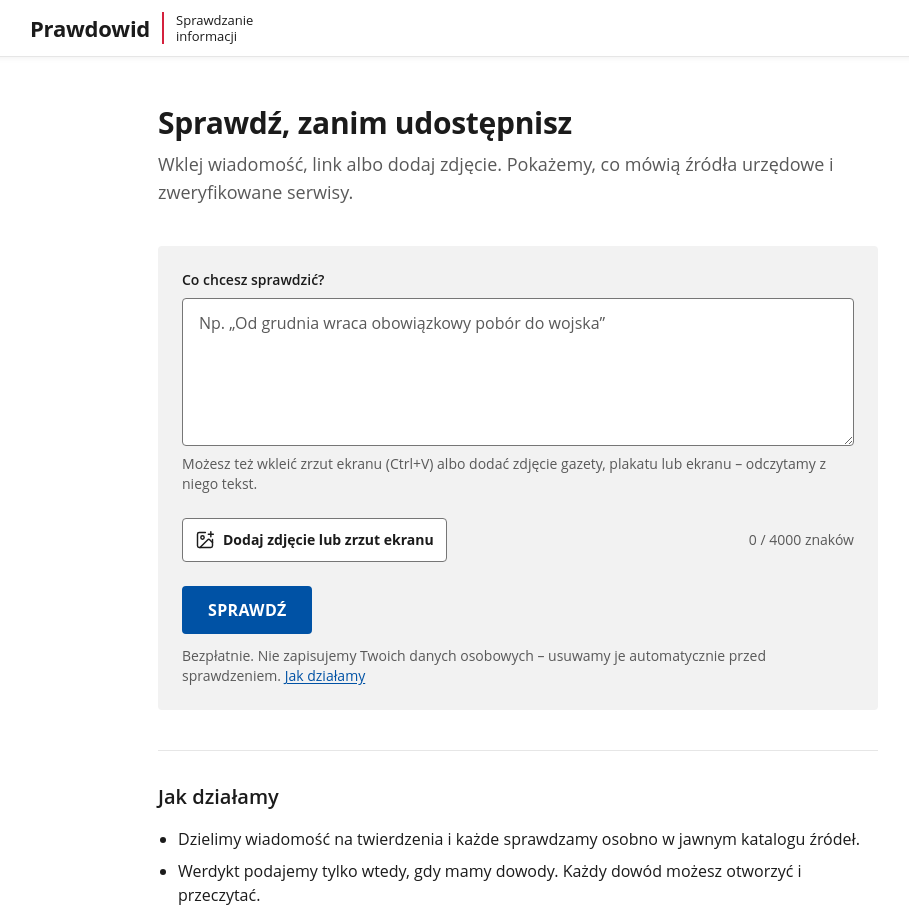
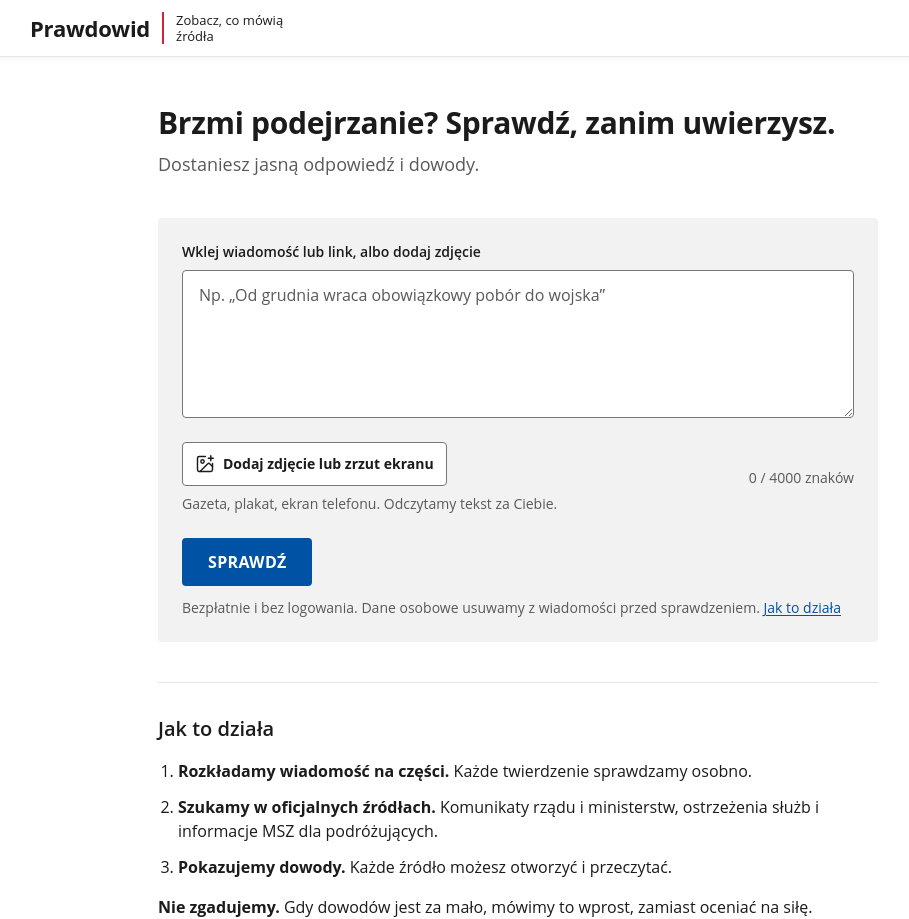
Before and after one commit to mlodyoskar/prawdowid, a React (Vite) app in the folder apps/web/: page / in a window 1280 px wide. Shown: the top 919 px of the page, without its empty margins (122-1031 px from the left). Built offline with nearby package versions, Linux system fonts and the light colour scheme; no server answers.

Commit message:
Nowe teksty strony głównej: claim, nagłówek, Jak to działa, lista źródeł

```diff
--- a/apps/web/index.html
+++ b/apps/web/index.html
@@ -6,7 +6,7 @@
     <meta name="color-scheme" content="light dark" />
     <meta
       name="description"
-      content="Prawdowid – sprawdź informację, zanim ją udostępnisz. Pokazujemy, co mówią źródła urzędowe i zweryfikowane serwisy."
+      content="Prawdowid – sprawdź informację, zanim w nią uwierzysz. Pokazujemy, co mówią oficjalne źródła."
     />
     <link rel="icon" type="image/svg+xml" href="/favicon.svg" />
     <title>Prawdowid – sprawdzanie informacji</title>
--- a/apps/web/src/app/check-page.tsx
+++ b/apps/web/src/app/check-page.tsx
@@ -20,7 +20,7 @@ import { SiteFooter } from './site-footer.tsx';
 import { readCheckParam, useCheck, type CheckState } from './use-check.ts';
 
 const SOURCES_LINE =
-  'gov.pl i BIP · ISAP · EUR-Lex · dane.gov.pl · organizacje fact-checkingowe zgodne z IFCN i EFCSN · EUvsDisinfo';
+  'komunikaty rządu i ministerstw (gov.pl) · MSZ Odyseusz · RCB · Regionalny System Ostrzegania · CERT Polska · Policja';
 
 const STEPS = [
   'Wysyłamy wiadomość',
@@ -155,20 +155,16 @@ export function CheckPage() {
       ? () => run(lastRequest)
       : undefined;
 
-  const hint =
-    'Możesz też wkleić zrzut ekranu (Ctrl+V) albo dodać zdjęcie gazety, plakatu lub ekranu – odczytamy z niego tekst.';
-
   return (
     <div className="flex min-h-dvh flex-col bg-surface">
       <AppHeader />
 
       <main className="mx-auto flex w-full max-w-3xl flex-1 flex-col gap-10 px-4 py-8 sm:px-6 sm:py-12">
         <div className="flex flex-col gap-2">
-          <h1 className="m-0 text-display">Sprawdź, zanim udostępnisz</h1>
-          <p className="m-0 text-body-lg text-ink-muted">
-            Wklej wiadomość, link albo dodaj zdjęcie. Pokażemy, co mówią źródła urzędowe i
-            zweryfikowane serwisy.
-          </p>
+          <h1 className="m-0 text-display">
+            Brzmi podejrzanie? Sprawdź, zanim uwierzysz.
+          </h1>
+          <p className="m-0 text-body-lg text-ink-muted">Dostaniesz jasną odpowiedź i dowody.</p>
         </div>
 
         <form
@@ -177,7 +173,11 @@ export function CheckPage() {
           aria-busy={busy}
           className="flex flex-col gap-6 rounded-sm bg-surface-alt p-4 sm:p-6"
         >
-          <Field id="claim" label="Co chcesz sprawdzić?" hint={hint} error={formError}>
+          <Field
+            id="claim"
+            label="Wklej wiadomość lub link, albo dodaj zdjęcie"
+            error={formError}
+          >
             <Textarea
               ref={textareaRef}
               id="claim"
@@ -186,7 +186,7 @@ export function CheckPage() {
               disabled={busy}
               placeholder="Np. „Od grudnia wraca obowiązkowy pobór do wojska”"
               aria-invalid={formError ? true : undefined}
-              aria-describedby={describedBy('claim', { hint: true, error: Boolean(formError) })}
+              aria-describedby={describedBy('claim', { error: Boolean(formError) })}
               onChange={(e) => setText(e.target.value)}
               onPaste={onPaste}
             />
@@ -216,6 +216,7 @@ export function CheckPage() {
                 </Button>
               </div>
             ) : (
+              <div className="flex flex-col items-start gap-2">
                 <Button
                   type="button"
                   variant="tool"
@@ -226,6 +227,10 @@ export function CheckPage() {
                   <ImagePlus strokeWidth={ICON_STROKE} aria-hidden="true" />
                   Dodaj zdjęcie lub zrzut ekranu
                 </Button>
+                <span className="text-caption text-ink-muted">
+                  Gazeta, plakat, ekran telefonu. Odczytamy tekst za Ciebie.
+                </span>
+              </div>
             )}
             <span className="text-caption text-ink-muted" aria-live="off">
               {text.length} / {MAX_TEXT_LENGTH} znaków
@@ -257,10 +262,9 @@ export function CheckPage() {
               {busy ? 'Sprawdzamy…' : 'Sprawdź'}
             </Button>
             <p className="m-0 text-caption text-ink-muted">
-              Bezpłatnie. Nie zapisujemy Twoich danych osobowych – usuwamy je automatycznie przed
-              sprawdzeniem.{' '}
+              Bezpłatnie i bez logowania. Dane osobowe usuwamy z wiadomości przed sprawdzeniem.{' '}
               <a className="pw-link" href="#jak-dzialamy">
-                Jak działamy
+                Jak to działa
               </a>
             </p>
           </div>
@@ -326,22 +330,24 @@ export function CheckPage() {
           className="flex scroll-mt-6 flex-col gap-4 border-t border-line-soft pt-8"
         >
           <h2 id="how-title" className="m-0 text-title-2">
-            Jak działamy
+            Jak to działa
           </h2>
-          <ul className="m-0 flex list-disc flex-col gap-2 pl-5 text-body">
+          <ol className="m-0 flex list-decimal flex-col gap-3 pl-5 text-body">
             <li>
-              Dzielimy wiadomość na twierdzenia i każde sprawdzamy osobno w jawnym katalogu źródeł.
+              <strong>Rozkładamy wiadomość na części.</strong> Każde twierdzenie sprawdzamy osobno.
             </li>
             <li>
-              Werdykt podajemy tylko wtedy, gdy mamy dowody. Każdy dowód możesz otworzyć i
-              przeczytać.
+              <strong>Szukamy w oficjalnych źródłach.</strong> Komunikaty rządu i ministerstw,
+              ostrzeżenia służb i informacje MSZ dla podróżujących.
             </li>
             <li>
-              Gdy dowodów brakuje, mówimy to wprost: „Brak wystarczających dowodów” to nie jest
-              werdykt „fałsz”.
+              <strong>Pokazujemy dowody.</strong> Każde źródło możesz otworzyć i przeczytać.
             </li>
-            <li>Awaria lub przekroczony limit to nigdy ocena Twojej wiadomości.</li>
-          </ul>
+          </ol>
+          <p className="m-0 text-body">
+            <strong>Nie zgadujemy.</strong> Gdy dowodów jest za mało, mówimy to wprost, zamiast
+            oceniać na siłę.
+          </p>
           <div className="flex flex-col gap-1">
             <Eyebrow>Gdzie szukamy</Eyebrow>
             <p className="m-0 text-caption text-ink-muted">{SOURCES_LINE}</p>
--- a/apps/web/src/ui/app-header.tsx
+++ b/apps/web/src/ui/app-header.tsx
@@ -17,14 +17,14 @@ export function AppHeader({ href = '/', children, className }: AppHeaderProps) {
         <a
           href={href}
           className="flex items-center gap-3 self-stretch text-ink no-underline"
-          aria-label="Prawdowid – sprawdzanie informacji, strona główna"
+          aria-label="Prawdowid – zobacz, co mówią źródła, strona główna"
         >
           <span className="text-[22px] leading-7 font-bold tracking-[-0.01em]">Prawdowid</span>
           <span className="my-3 w-0.5 self-stretch bg-accent-red" aria-hidden="true" />
           <span className="text-[13px] leading-4">
-            Sprawdzanie
+            Zobacz, co mówią
             <br />
-            informacji
+            źródła
           </span>
         </a>
         {children ? <div className="ml-auto flex items-center gap-4">{children}</div> : null}
```
Lines whose indentation alone changed are shown as unchanged.
